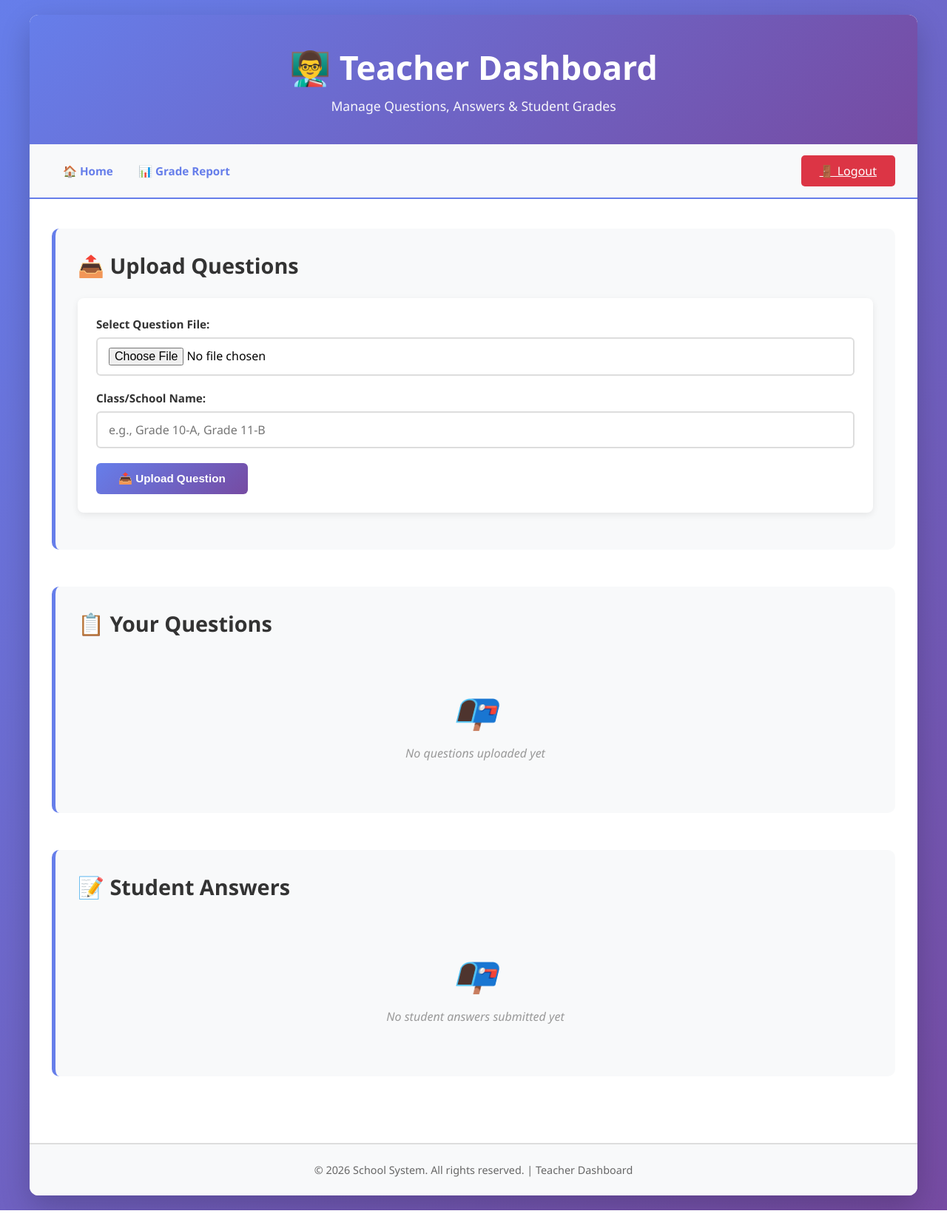
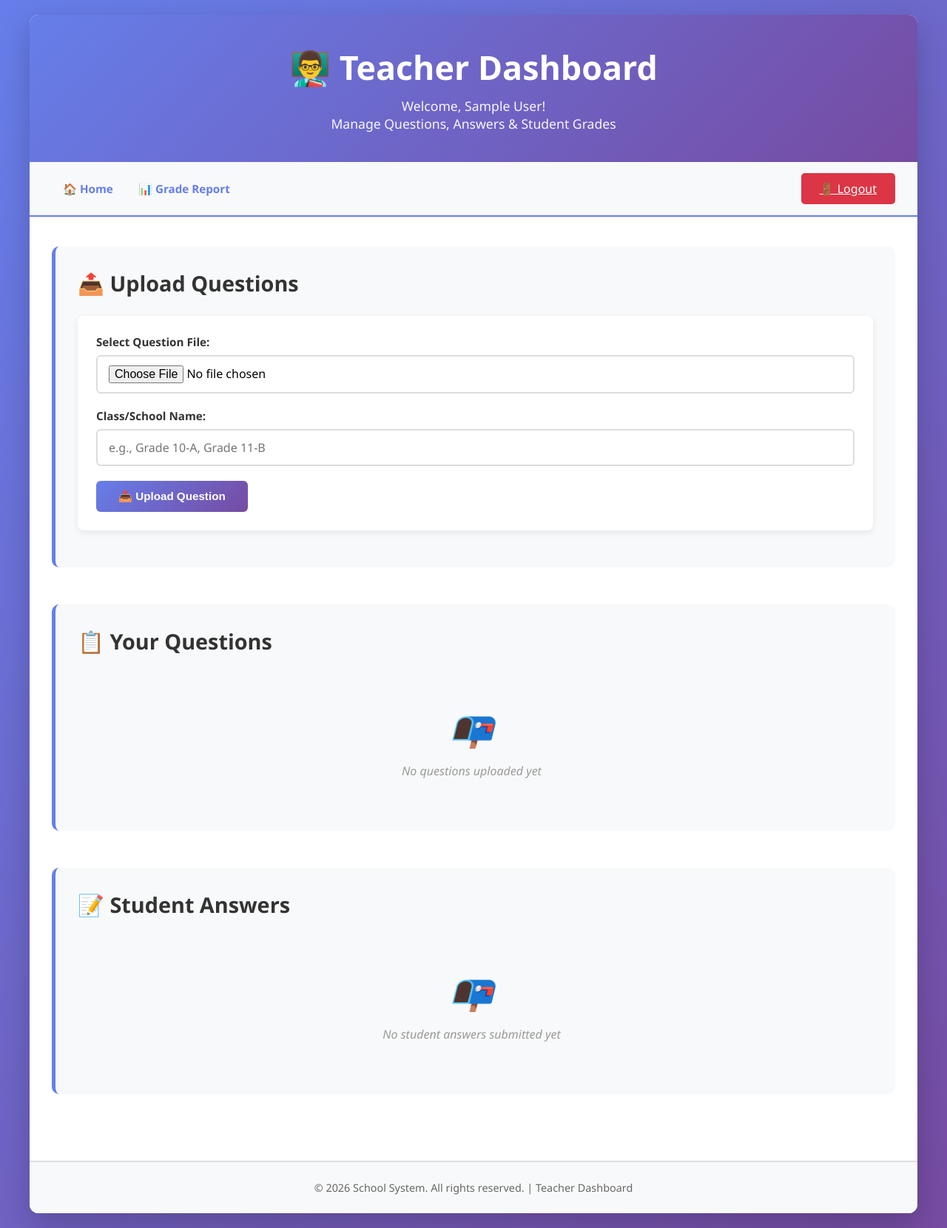
Before and after one commit to NSANGA-01/school_work_collections, a Flask app: page /teacher in a window 1280 px wide. Shown: the whole page at 74% size. Before the commit the page ends 1636 px from the top, so only its background shows below. Run offline with Flask 3, Linux system fonts and the light colour scheme; the visitor is signed in with stand-in values (Sample User, id 1); data that the repository does not hold is empty.

Commit message:
adding proffesional css and structure for teacher role

```diff
--- a/SCHOOL_SYSTEM/routes/teacher.py
+++ b/SCHOOL_SYSTEM/routes/teacher.py
@@ -66,7 +66,8 @@ def teacher_dashboard():
 
     return render_template(
         "teacher_dashboard.html",
-        questions=questions,answers = answers
+        questions=questions,answers = answers,
+         teacher_name=session.get("name")
     )
 
 @teacher_bp.route("/upload_question", methods=["POST"])
--- a/SCHOOL_SYSTEM/templates/login.html
+++ b/SCHOOL_SYSTEM/templates/login.html
@@ -4,6 +4,7 @@
     <meta charset="UTF-8">
     <meta name="viewport" content="width=device-width, initial-scale=1.0">
     <title>Login - School System</title>
+
     <style>
         * {
             margin: 0;
--- a/SCHOOL_SYSTEM/templates/teacher_dashboard.html
+++ b/SCHOOL_SYSTEM/templates/teacher_dashboard.html
@@ -211,21 +211,40 @@
             transform: translateY(-2px);
         }
 
-        /* Questions List */
+        /* Questions + Answers Grid */
         .questions-list,
         .answers-list {
             list-style: none;
+            display: grid;
+            grid-template-columns: repeat(auto-fit, minmax(320px, 1fr));
+            gap: 20px;
+            padding: 0;
+            margin: 0;
+        }
+
+        .questions-list {
+            max-height: 520px;
+            overflow-y: auto;
+            padding-right: 10px;
+        }
+
+        .answers-list {
+            max-height: 520px;
+            overflow-y: auto;
+            padding-right: 10px;
         }
 
         .question-item,
         .answer-item {
             background: white;
-            padding: 25px;
-            margin-bottom: 20px;
+            padding: 18px;
             border-radius: 8px;
             border-left: 4px solid #667eea;
             box-shadow: 0 3px 10px rgba(0, 0, 0, 0.08);
             transition: all 0.3s;
+            display: flex;
+            flex-direction: column;
+            justify-content: space-between;
         }
 
         .question-item:hover,
@@ -442,6 +461,7 @@
         <!-- Header -->
         <div class="header">
             <h1>👨‍🏫 Teacher Dashboard</h1>
+            <p class="header-subtitle">Welcome, {{ teacher_name }}!</p>
             <p class="header-subtitle">Manage Questions, Answers & Student Grades</p>
         </div>
 
@@ -528,7 +548,6 @@
                         <div class="answer-header">
                             <div class="answer-info">
                                 <div class="answer-student">👨‍🎓 Student: <strong>{{ a.student }}</strong></div>
-                                <div class="answer-class">🏫 Class: {{ a.class }}</div>
                                 <div class="answer-file">📄 {{ a.file }}</div>
                             </div>
                             <div>
```
